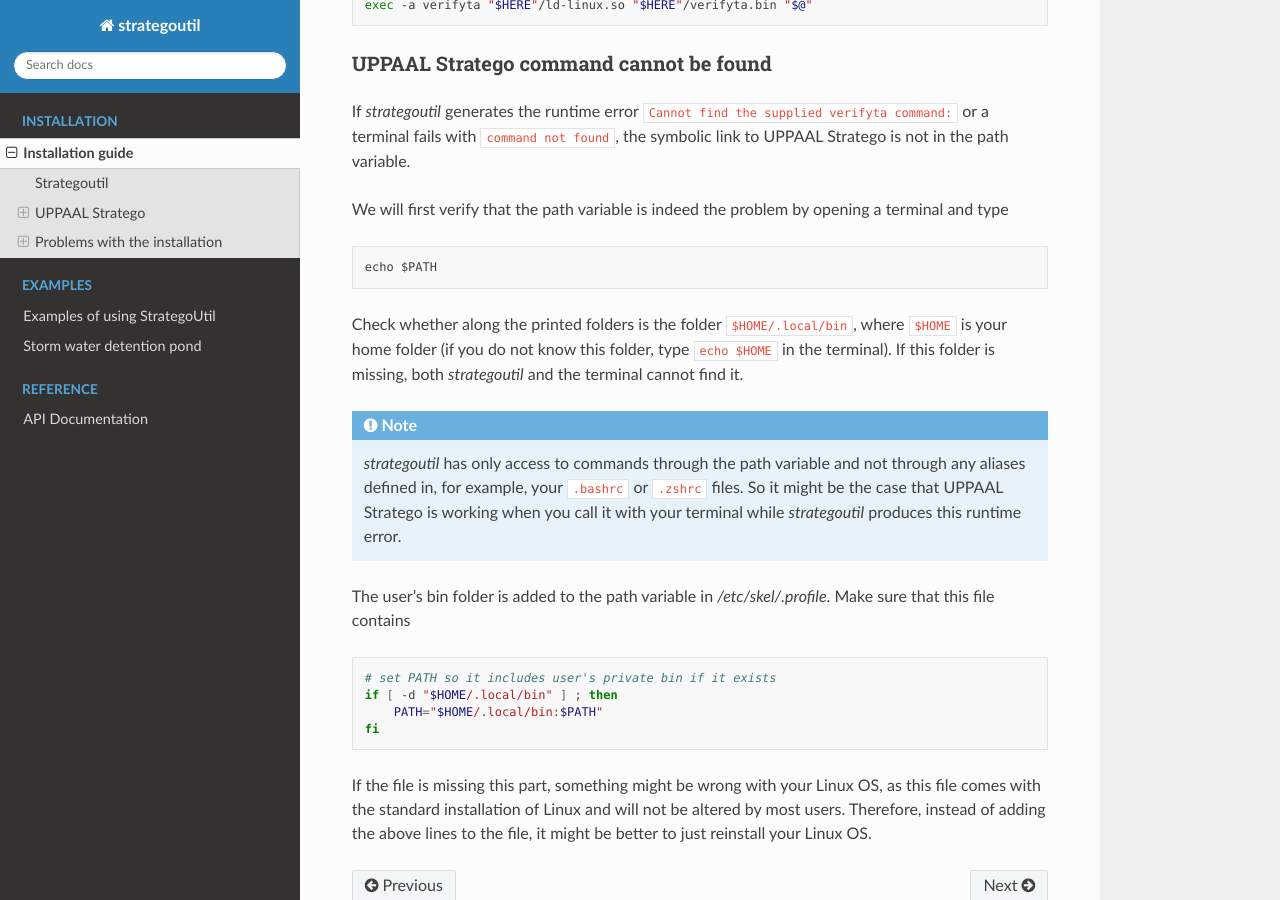
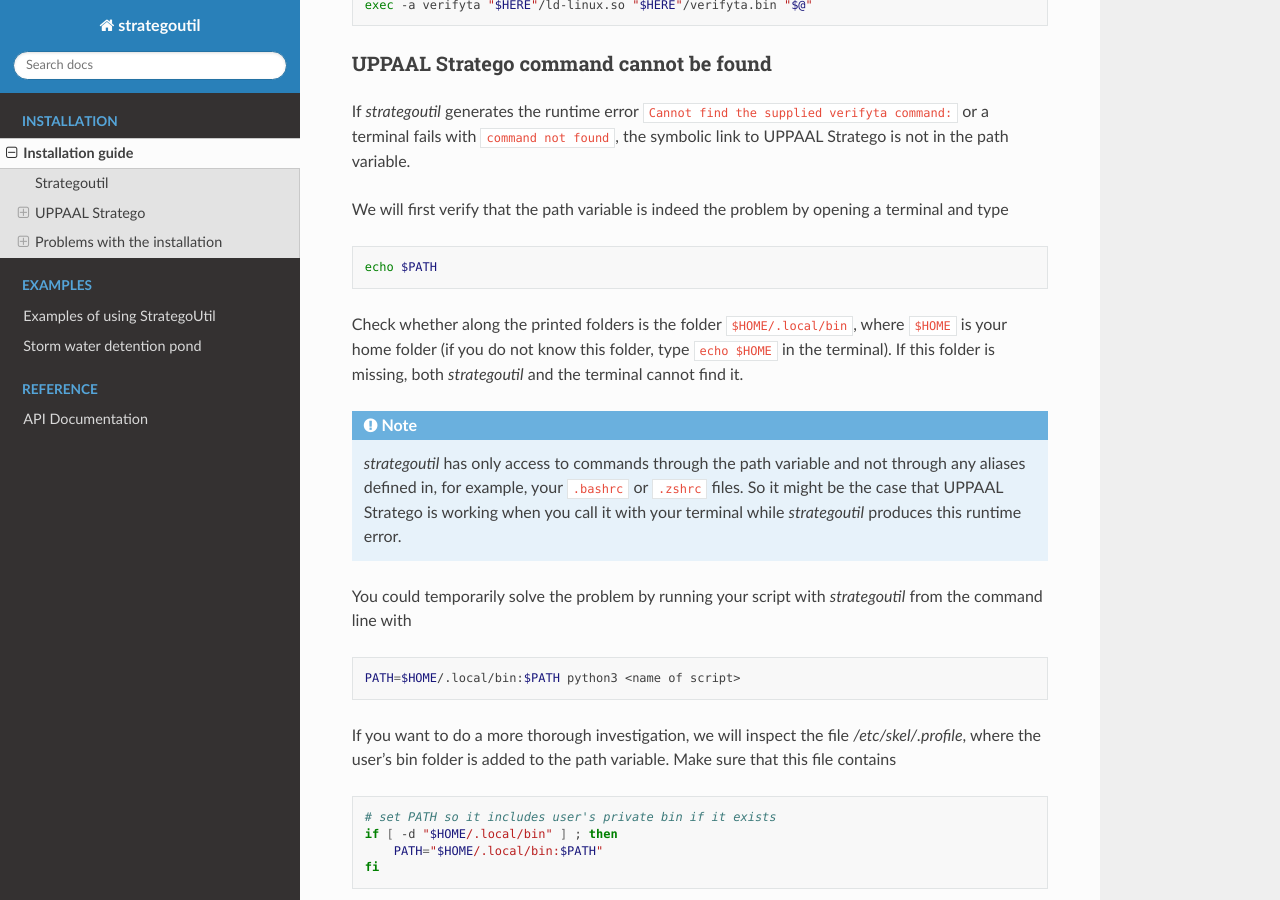
Before and after one commit to DEIS-Tools/strategoutil, a Sphinx documentation site: the page built from docs/source/installation.rst, in a window 1280 px wide and 900 px high, scrolled down 3104 px. Built offline with Sphinx 7.4.7 and the Read the Docs theme 2.0.0, drawn with Linux system fonts in a browser that asks for light colours.

Commit message:
Add workaround of the no command found error

```diff
--- a/docs/source/installation.rst
+++ b/docs/source/installation.rst
@@ -159,7 +159,7 @@
 
 We will first verify that the path variable is indeed the problem by opening a terminal and type
 
-.. code-block::
+.. code-block:: sh
 
   echo $PATH
 
@@ -172,8 +172,15 @@
   that UPPAAL Stratego is working when you call it with your terminal while *strategoutil* produces
   this runtime error.
 
-The user's bin folder is added to the path variable in `/etc/skel/.profile`. Make sure that this
-file contains
+You could temporarily solve the problem by running your script with *strategoutil* from the command
+line with
+
+.. code-block:: sh
+
+  PATH=$HOME/.local/bin:$PATH python3 <name of script>
+
+If you want to do a more thorough investigation, we will inspect the file `/etc/skel/.profile`, where
+the user's bin folder is added to the path variable. Make sure that this file contains
 
 .. code-block:: sh
 
```
